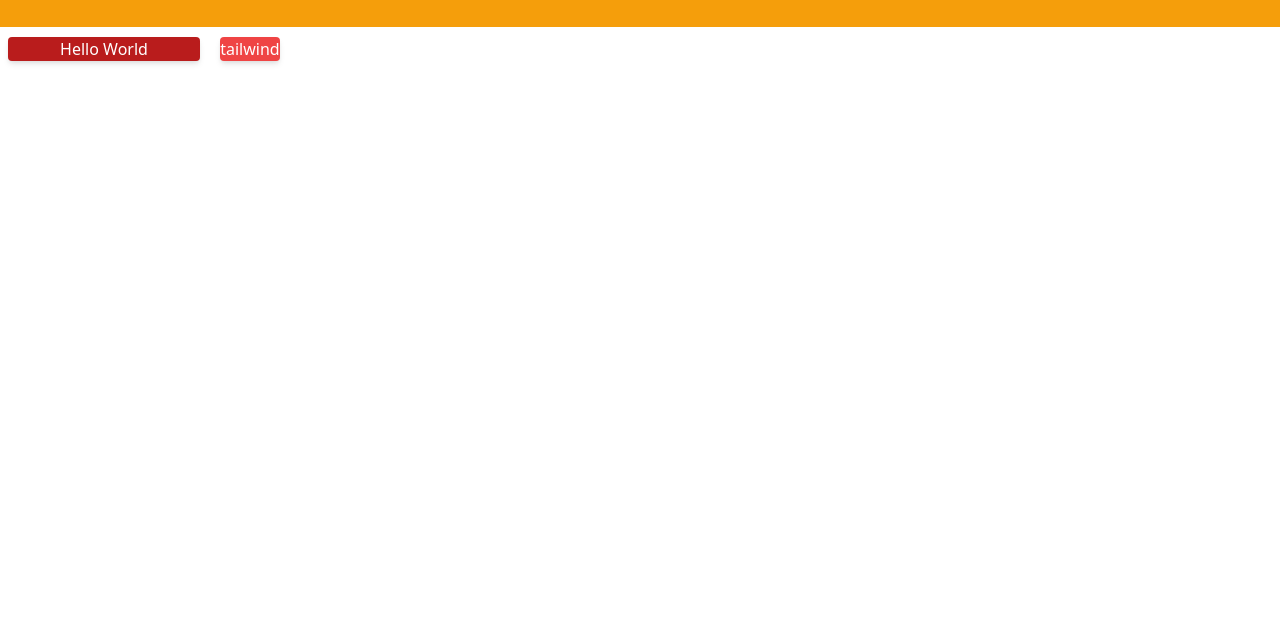
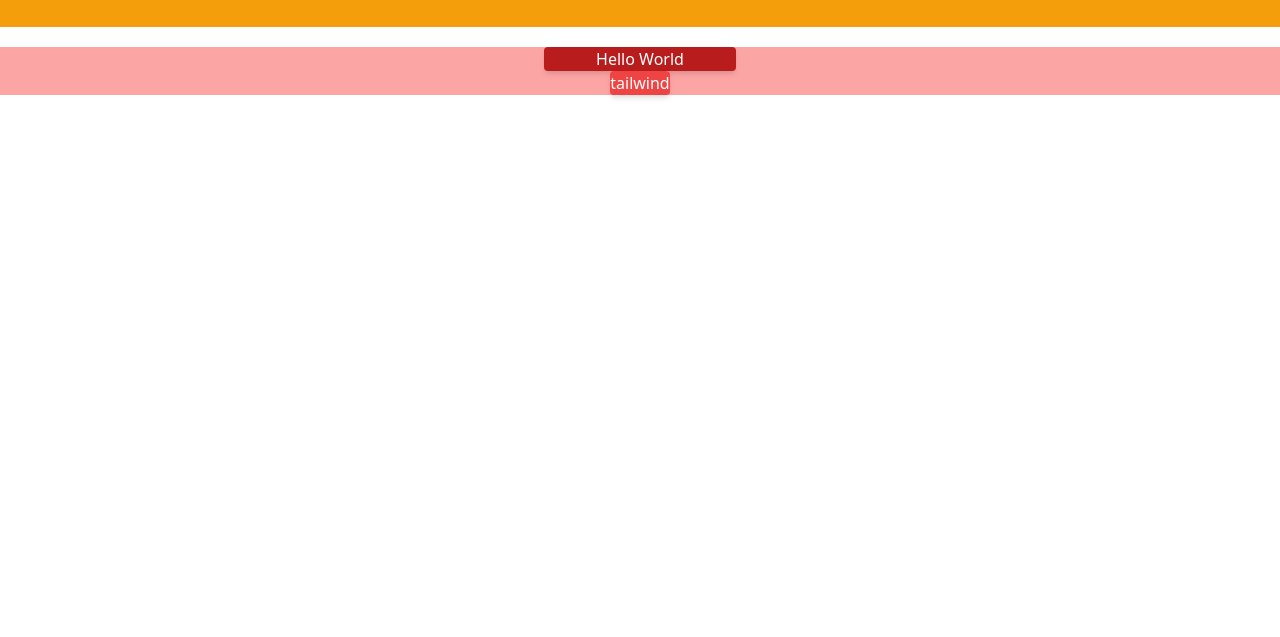
Before and after one commit to CarlitosJPYT/GRID, a plain HTML site: page index.html in a window 1280 px wide. Shown: the part 163-800 px from the top of the page. Drawn offline with nearby package versions, Linux system fonts and the light colour scheme.

Commit message:
TailWind

```diff
--- a/index.html
+++ b/index.html
@@ -16,13 +16,19 @@
                <li class="text-blue-300 mb-5">Foster Fritsch</li>
           </nav>
      </div>
+     <div class="container mx-auto mt-5 text-center">
+          <div class="bg-red-300">
                <button class="bg-orange-500 mx-2 rounded w-48
                sm:bg-yellow-500 hover:bg-green-700 text-white shadow-md
                md:bg-orange-500
                lg:bg-red-700">Hello World</button>
+          </div>
+          <div class="bg-red-300">
                <button class="bg-yellow-500 hover:bg-orange-700 text-white shadow-md
                sm:bg-orange-500
                md:bg-orange-700 mx-2 rounded
                lg:bg-red-500">tailwind</button>
+          </div>
+     </div>
 </body>
 </html>
```
Lines whose indentation alone changed are shown as unchanged.
